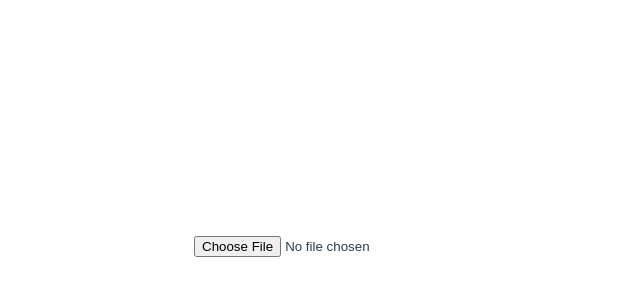
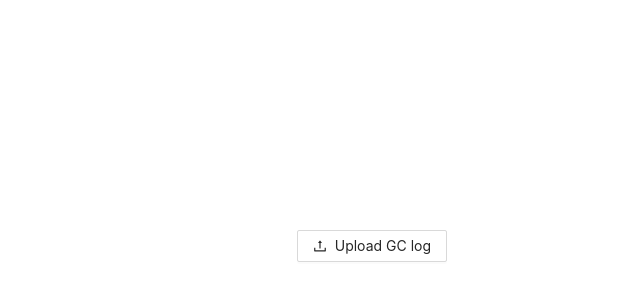
Before and after one commit to binaryArrow/gclogvisualizer, a Vue app: page / in a window 1280 px wide. Shown: the part 154-454 px from the top of the page, without its empty margins (193-833 px from the left). Built offline with nearby package versions, Linux system fonts and the light colour scheme.

Commit message:
ADD: File Upload
TODO:
- put files in store
- read log types and analyze
- include d3

```diff
--- a/package.json
+++ b/package.json
@@ -11,6 +11,7 @@
     "lint": "eslint . --ext .vue,.js,.jsx,.cjs,.mjs,.ts,.tsx,.cts,.mts --fix --ignore-path .gitignore"
   },
   "dependencies": {
+    "ant-design-vue": "^3.2.15",
     "pinia": "^2.0.28",
     "vue": "^3.2.45"
   },
--- a/src/App.vue
+++ b/src/App.vue
@@ -1,9 +1,9 @@
 <script setup lang="ts">
-import Home from "@/components/Home.vue";
+import FileInput from "@/components/FileInput.vue";
 </script>
 
 <template>
-  <Home />
+  <FileInput />
   <main>
   </main>
 </template>
--- /dev/null
+++ b/src/components/FileInput.vue
@@ -0,0 +1,35 @@
+<template>
+  <div>
+    <a-upload v-model:file-list="fileList" :show-upload-list="false" name="upload" :before-upload="loadText">
+      <a-button>
+        <upload-outlined></upload-outlined>
+        Upload GC log
+      </a-button>
+    </a-upload>
+  </div>
+  <div>
+    <ul>
+      <li v-for="content in contents">
+        {{ content }}
+      </li>
+    </ul>
+  </div>
+</template>
+
+<script setup lang="ts">
+import { ref } from "vue";
+import { UploadOutlined } from "@ant-design/icons-vue";
+
+const contents = ref<string[]>([]);
+const fileList = ref([]);
+
+function loadText(file: any) {
+  const reader = new FileReader();
+  reader.onload = (res) => {
+    contents.value.push(res.target?.result as string);
+  };
+  reader.readAsText(file);
+  console.log(file);
+  return false;
+}
+</script>
--- a/src/components/Home.vue
+++ /dev/null
@@ -1,23 +0,0 @@
-<script setup lang="ts">
-
-  import { ref } from "vue";
-
-  const content = ref()
-
-  function loadText(ev: any){
-    const file = ev.target.files[0]
-    const reader = new FileReader()
-    reader.onerror = (err) => console.log(err)
-    reader.onload = (res) => {
-      if(res.target)
-      content.value = res.target.result
-      console.log(res.target?.result);
-    }
-    reader.readAsText(file)
-  }
-</script>
-
-<template>
-  <input type="file" name="upload" @change="loadText">
-  <div>{{content}}</div>
-</template>
--- a/src/main.ts
+++ b/src/main.ts
@@ -1,11 +1,13 @@
 import { createApp } from 'vue'
 import { createPinia } from 'pinia'
 import App from './App.vue'
+
+import Antd from "ant-design-vue"
+import "ant-design-vue/dist/antd.css"
 
 import './assets/main.css'
 
 const app = createApp(App)
 
 app.use(createPinia())
-
-app.mount('#app')
+app.use(Antd).mount('#app')
```
Also changed, not shown: 1 other file (tests, documents, lock files or other folders).
